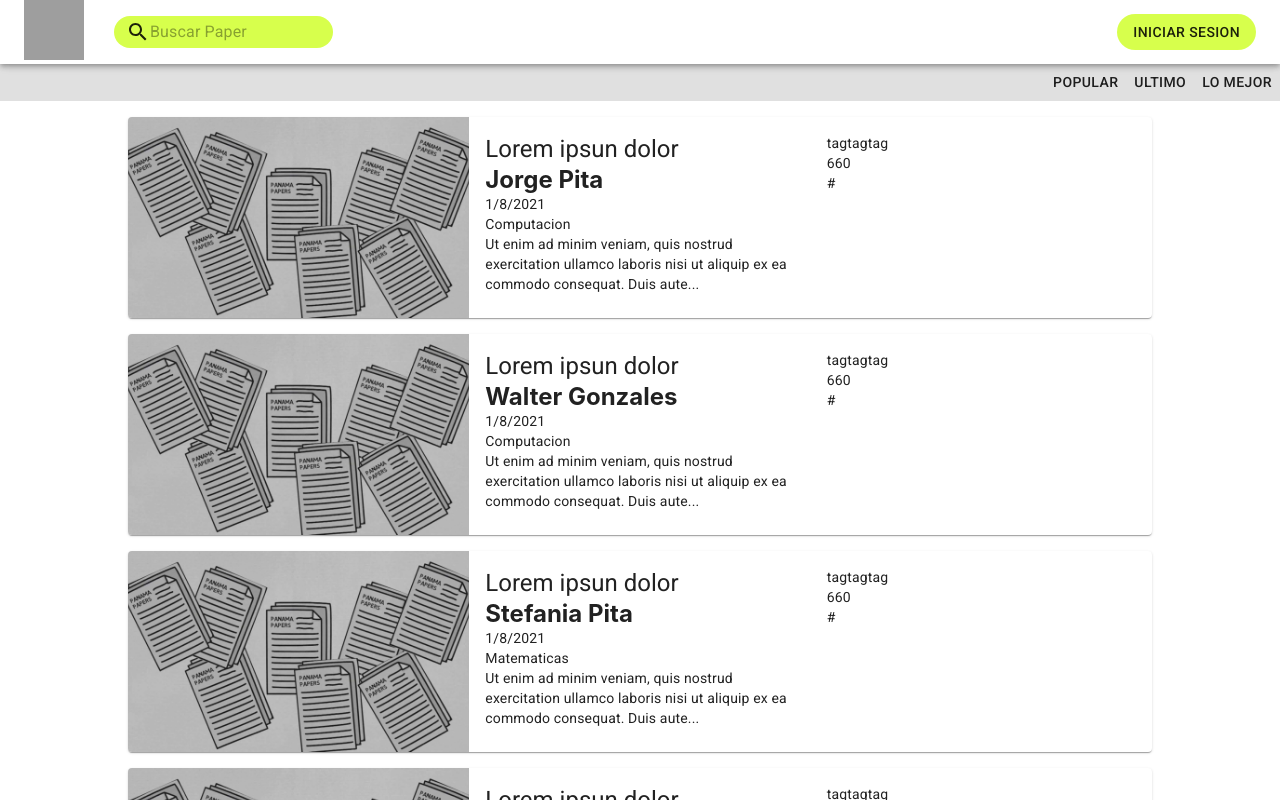
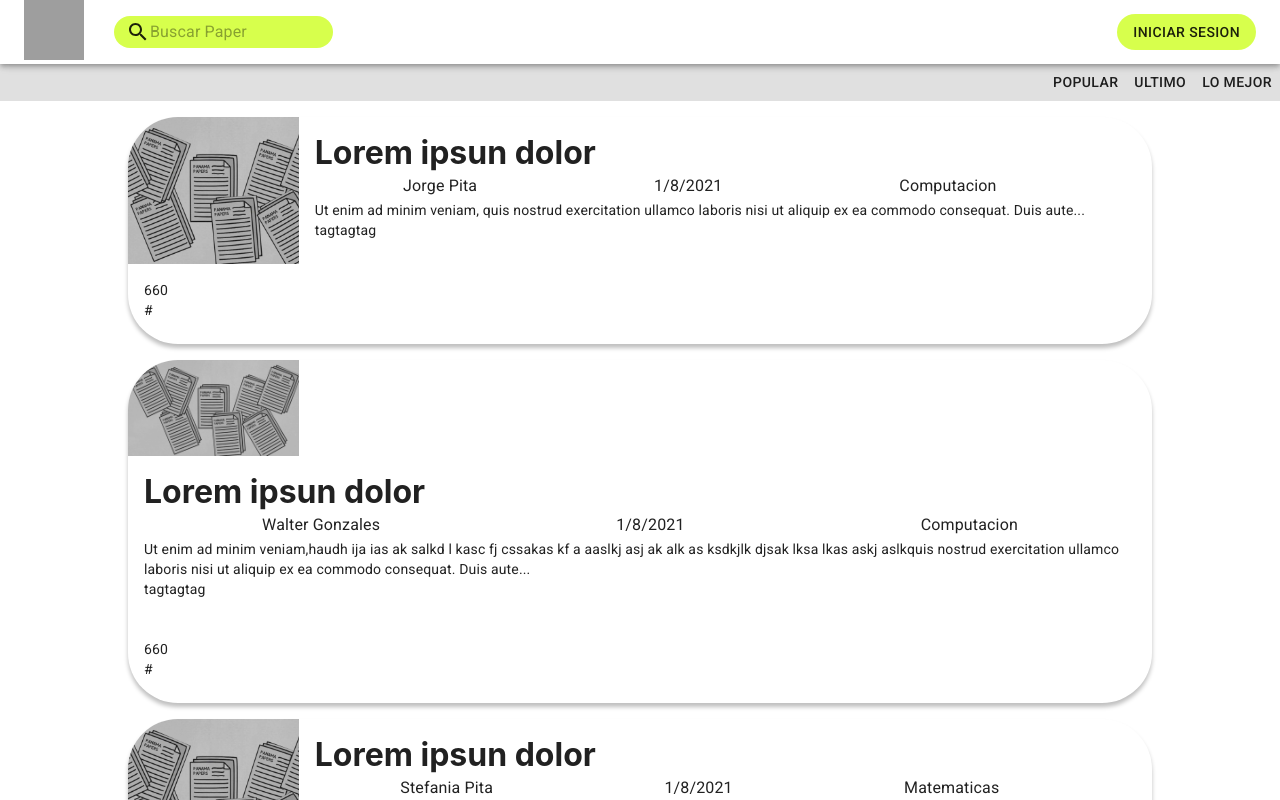
Before and after one commit to davidperjac/preTAWS, a React (Create React App) app: page / in a window 1280 px wide. Shown: the top 800 px of the page. Built offline with nearby package versions, Linux system fonts and the light colour scheme; grey boxes are pictures that could not be loaded.

Commit message:
corrigiendo detalles de CardPaper component

```diff
--- a/src/components/Landing/CardPaper.js
+++ b/src/components/Landing/CardPaper.js
@@ -12,22 +12,31 @@ import {
 
 const useStyle = makeStyles((theme) => ({
 	root: {
-		maxWidth: '80vw'
+		maxWidth: '80vw',
+		boxShadow:' 0px 4px 4px rgba(0, 0, 0, 0.25)',
+		borderRadius: '50px',
+		bottom: '300px',
+		padding: '0'
 	},
-	details: {
+
+	cover: {
+		width: '100%',
+		minHeight: '100%',
+		backgroundSize: 'cover'
+	},
+	container:{
+		boxShadow:' 0px 4px 4px rgba(0, 0, 0, 0.25)'
+	},
+	descripcion:{
+		display: 'flex',
+		alignItems: 'center',
+		justifyContent : 'space-around'
+	},
+	content:{
 		display: 'flex',
 		flexDirection: 'column',
-	},
-	cover: {
-		width: '100%',
-		height: '100%'
-	},
-	controls: {
-		display: 'flex',
-		alignItems: 'center',
-		paddingLeft: theme.spacing(1),
-		paddingBottom: theme.spacing(1),
-	},
+		justifyContent: 'space-around'
+	}
 }));
 
 const CardPaper = ({
@@ -44,9 +53,9 @@ const CardPaper = ({
 
 	return (
 		<div>
-			<Card className={classes.root}>
-				<Grid container spacing={0}>
-					<Grid item xs={4}>
+			<Card className={classes.root} >
+				<Grid container spacing={0} >
+					<Grid item xs={2}>
 						<CardMedia
 							className={classes.cover}
 							title="imagen Paper"
@@ -54,32 +63,34 @@ const CardPaper = ({
 							component="img"
 						/>
 					</Grid>
-					<Grid item xs={4}>
+					<Grid item xs={7.2}>
 						<div >
-							<CardContent>
-								<Typography variant="h5" component="h5">
+							<CardContent className={classes.content}>
+								<Typography variant="" component="h1">
 									{titulo}
 								</Typography>
-								<Typography variant="body" component="h2">
+								<div className={classes.descripcion}>
+									<Typography variant="subtitle1">
 										{autor}
 									</Typography>
-								<Typography variant="body2" component="p">
+									<Typography variant="subtitle1">
 										{fecha}
 									</Typography>
-								<Typography variant="body2" component="p">
+									<Typography variant="subtitle1">
 										{AreaEstudio}
 									</Typography>
+								</div>
 								<Typography variant="body2" component="p">
 									{descripcion}
+								</Typography>
+								<Typography variant="body2" component="p">
+									{tags}
 								</Typography>
 							</CardContent>
 						</div>
 					</Grid>
-					<Grid item xs={4}>
-						<CardContent className={classes.extras}>
-							<Typography variant="body2" component="p">
-								{tags}
-							</Typography>
+					<Grid item xs={1}>
+						<CardContent>
 							<Typography variant="body2" component="p">
 								{numEstrellas}
 							</Typography>
--- a/src/components/Landing/papers.json
+++ b/src/components/Landing/papers.json
@@ -17,7 +17,7 @@
 			"Autor": "Walter Gonzales",
 			"AreaEstudio": "Computacion",
 			"fecha": "1/8/2021",
-			"descripcion": "Ut enim ad minim veniam,\n quis nostrud exercitation ullamco laboris nisi ut aliquip ex ea commodo consequat. Duis aute...",
+			"descripcion": "Ut enim ad minim veniam,haudh  ija ias ak salkd l kasc fj   cssakas  kf  a aaslkj asj ak alk as ksdkjlk djsak lksa lkas askj aslkquis nostrud exercitation ullamco laboris nisi ut aliquip ex ea commodo consequat. Duis aute...",
 			"NumEstrellas": 660,
 			"tags": ["tag", "tag", "tag"],
 			"gitHub": "#"
```
Lines whose indentation alone changed are shown as unchanged.
